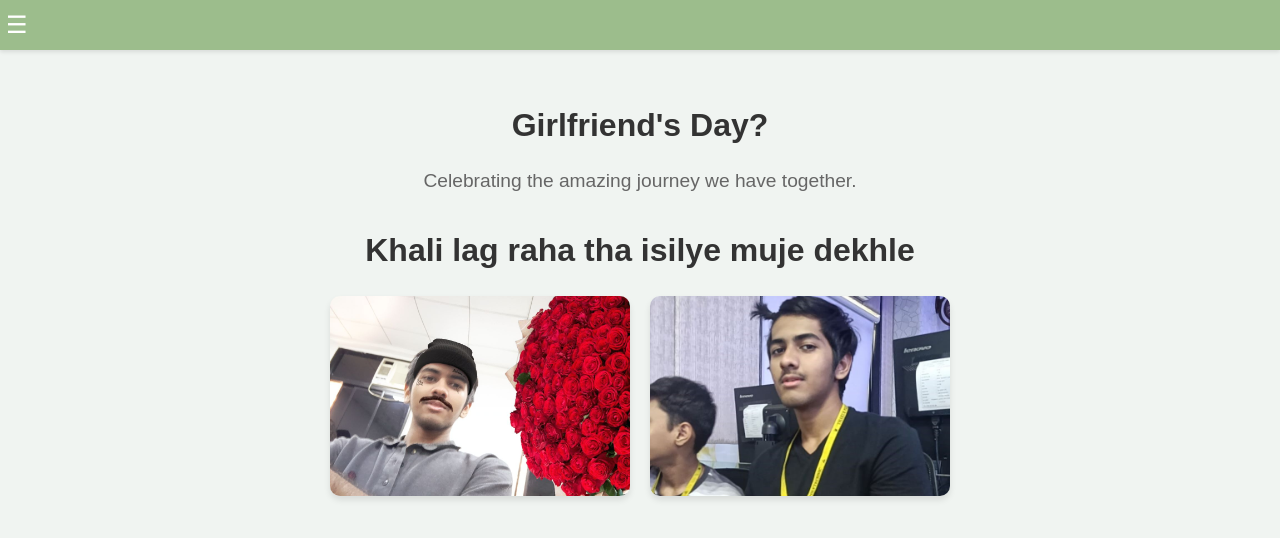
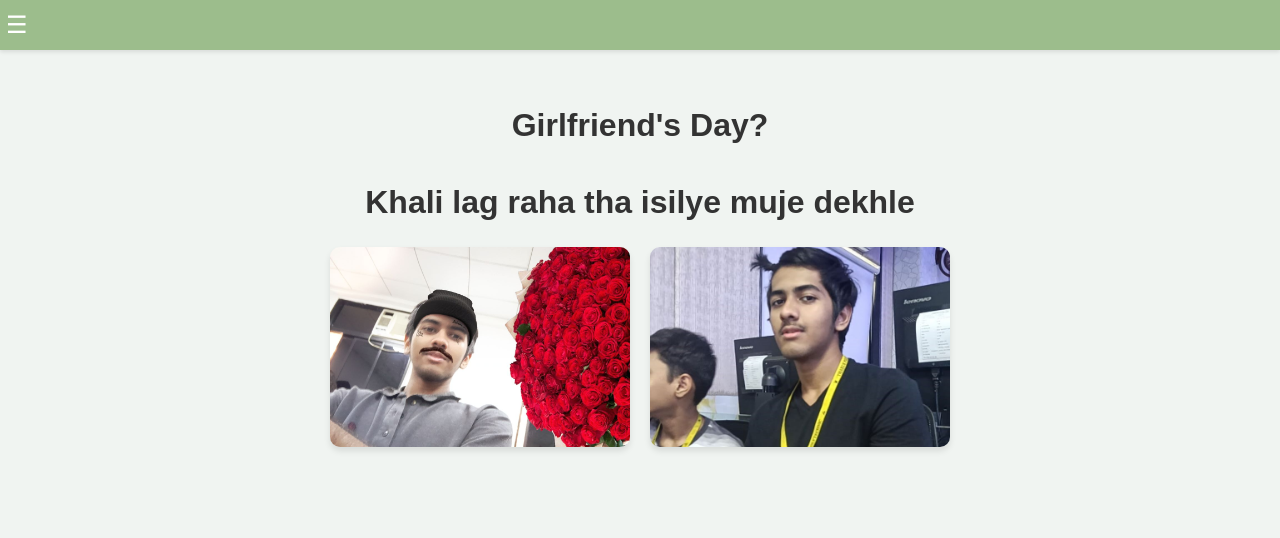
Before and after one commit to YaaaaaaY-B/girlfriendsday, a plain HTML site: page index.html in a window 1280 px wide. Drawn offline with Linux system fonts and the light colour scheme.

Commit message:
Update index.html

```diff
--- a/index.html
+++ b/index.html
@@ -235,7 +235,6 @@
     <main>
         <section id="welcome">
             <h2>Girlfriend's Day?</h2>
-            <p>Celebrating the amazing journey we have together.</p>
         </section>
         <section id="photoGallery">
             <h2>Khali lag raha tha isilye muje dekhle</h2>
```
